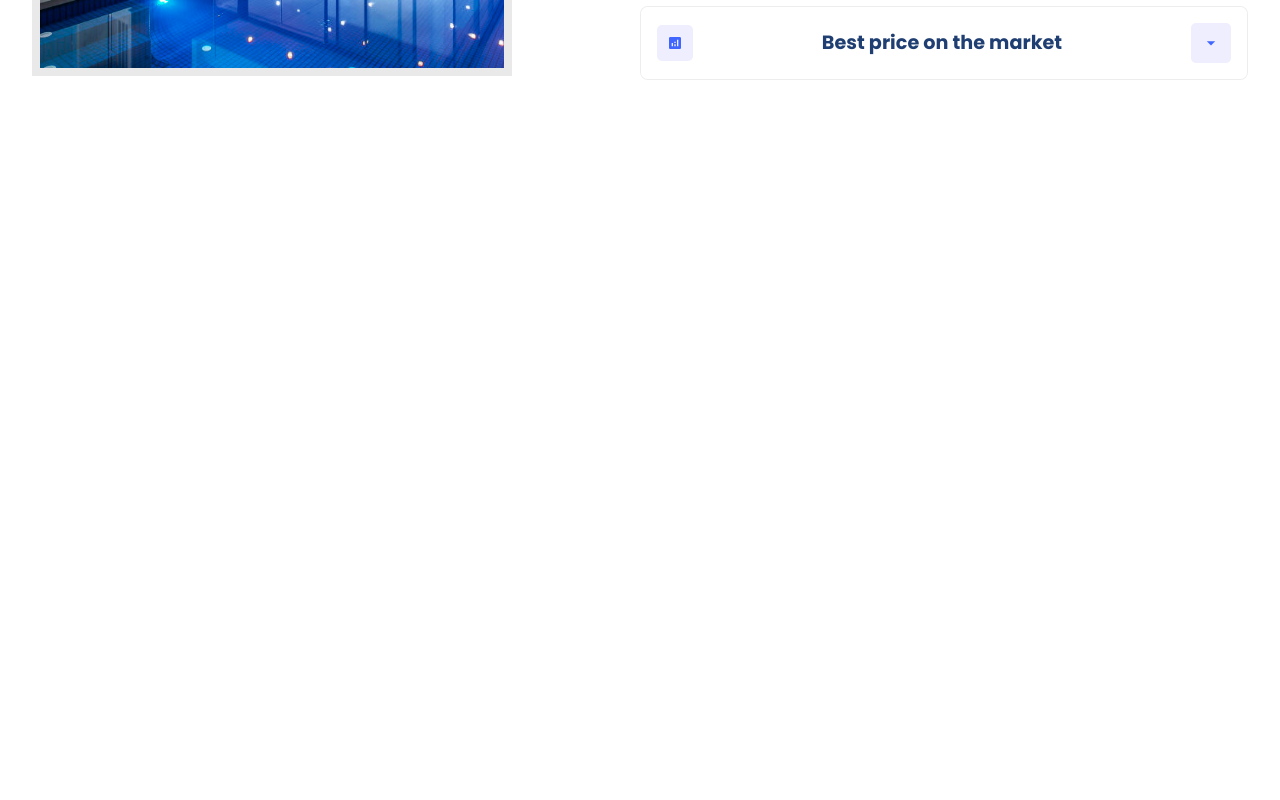
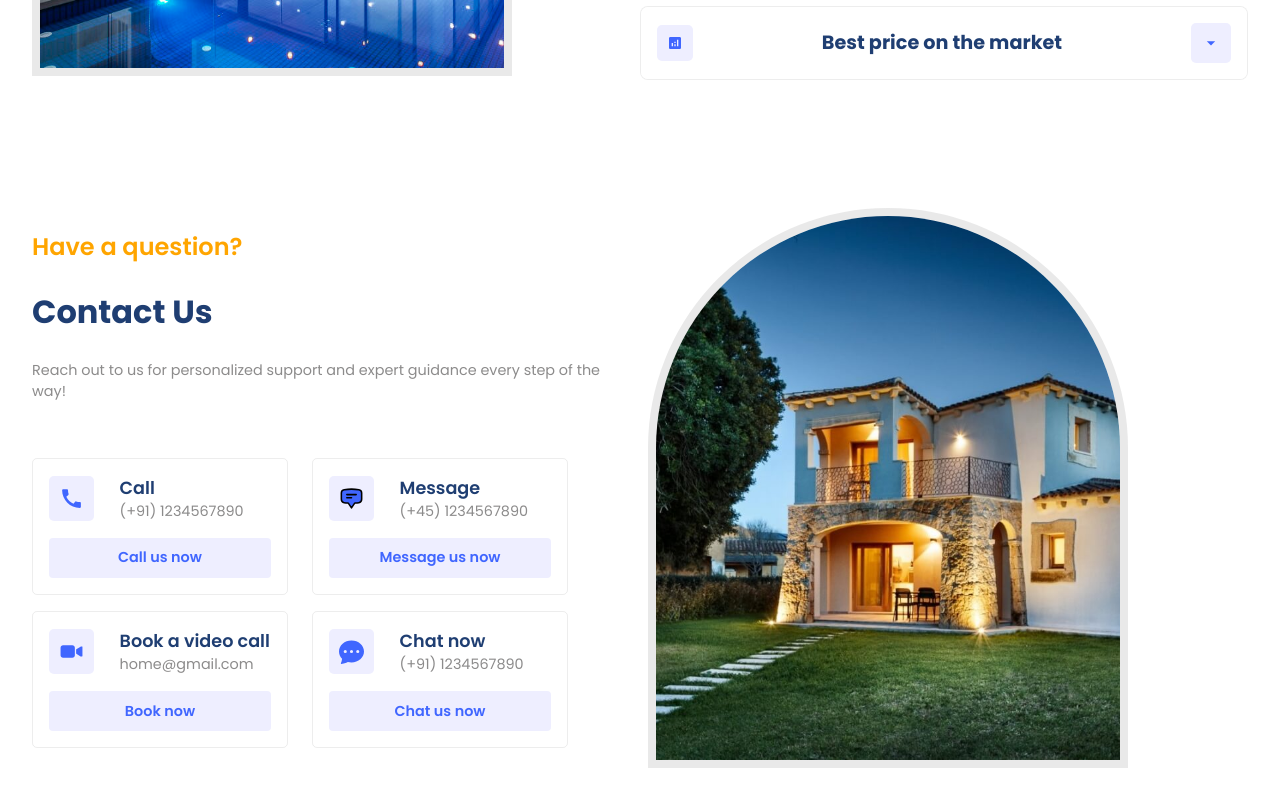
Before and after one commit to IssamKharbache/home-connect, a React (Vite) app in the folder client/: page / in a window 1280 px wide. Shown: the part 1998-2798 px from the top of the page. Before the commit the page ends 2130 px from the top, so only its background shows below. Built offline with nearby package versions, Linux system fonts and the light colour scheme.

Commit message:
making the contact us section

```diff
--- a/client/src/App.jsx
+++ b/client/src/App.jsx
@@ -4,6 +4,7 @@ import "./App.css";
 import Companies from "./components/companies/Companies";
 import Properties from "./components/properties/Properties";
 import Value from "./components/value/Value";
+import Contact from "./components/contact/Contact";
 
 function App() {
   return (
@@ -16,6 +17,7 @@ function App() {
       <Companies />
       <Properties />
       <Value />
+      <Contact />
     </div>
   );
 }
--- /dev/null
+++ b/client/src/components/contact/Contact.jsx
@@ -0,0 +1,99 @@
+import "./contact.css";
+//icons
+import { MdCall } from "react-icons/md";
+import { BsFillChatDotsFill } from "react-icons/bs";
+import { HiOutlineChatBubbleBottomCenterText } from "react-icons/hi2";
+import { IoIosVideocam } from "react-icons/io";
+const Contact = () => {
+  return (
+    <section className="c-wrapper">
+      <div className="paddings innerWidth flexCenter c-container">
+        {/* left side */}
+        <div className="flexColStart c-left">
+          {/*  */}
+          <span className="orangeText">Have a question?</span>
+          <span className="primaryText">Contact Us</span>
+          <span className="secondaryText">
+            Reach out to us for personalized support and expert guidance every
+            step of the way!
+          </span>
+          {/*  */}
+          <div className="flexColStart contact-modes">
+            {/* first row */}
+            <div className="flexStart row">
+              {/* call mode */}
+              <div className="flexColCenter mode">
+                {/*  */}
+                <div className="flexStart">
+                  <div className="flexCenter icon">
+                    <MdCall size={25} />
+                  </div>
+                  <div className="flexColStart detail">
+                    <span className="primaryText">Call</span>
+                    <span className="secondaryText">(+91) 1234567890</span>
+                  </div>
+                </div>
+                <div className="flexCenter button">Call us now</div>
+              </div>
+              {/* message mode*/}
+              <div className="flexColCenter mode">
+                <div className="flexStart">
+                  <div className="flexCenter icon">
+                    <HiOutlineChatBubbleBottomCenterText size={25} />
+                  </div>
+                  <div className="flexColStart detail">
+                    <span className="primaryText">Message </span>
+                    <span className="secondaryText">(+45) 1234567890</span>
+                  </div>
+                </div>
+                <div className="flexCenter button">Message us now</div>
+              </div>
+
+              {/*  */}
+            </div>
+            {/* second row */}
+            <div className="flexStart row">
+              {/* video mode */}
+              <div className="flexColCenter mode">
+                {/*  */}
+                <div className="flexStart">
+                  <div className="flexCenter icon">
+                    <IoIosVideocam size={25} />
+                  </div>
+                  <div className="flexColStart detail">
+                    <span className="primaryText">Book a video call</span>
+                    <span className="secondaryText">home@gmail.com</span>
+                  </div>
+                </div>
+                <div className="flexCenter button">Book now</div>
+              </div>
+              {/* chat mode*/}
+              <div className="flexColCenter mode">
+                {/*  */}
+                <div className="flexStart">
+                  <div className="flexCenter icon">
+                    <BsFillChatDotsFill size={25} />
+                  </div>
+                  <div className="flexColStart detail">
+                    <span className="primaryText">Chat now</span>
+                    <span className="secondaryText">(+91) 1234567890</span>
+                  </div>
+                </div>
+                <div className="flexCenter button">Chat us now</div>
+              </div>
+              {/*  */}
+            </div>
+          </div>
+        </div>
+        {/* right side */}
+        <div className="c-right">
+          <div className="image-container">
+            <img src="./contact.jpg" alt="contact image" />
+          </div>
+        </div>
+      </div>
+    </section>
+  );
+};
+
+export default Contact;
--- /dev/null
+++ b/client/src/components/contact/contact.css
@@ -0,0 +1,60 @@
+.c-container{
+    justify-content: space-between;
+}
+
+.c-container>div{
+    flex: 1;
+}
+.c-right{
+    width: 100%;
+}
+.c-right .image-container{
+    border: 8px solid rgb(232 232 232 / 93%);
+}
+
+.c-left{
+    gap: 1.5rem;
+}
+
+.contact-modes {
+    margin-top: 2rem;
+
+    gap: 1rem;
+}
+
+.contact-modes .row {
+    gap: 1.5rem;
+}
+
+.mode {
+    width: 16rem;
+    padding: 1rem;
+    border:0.8px solid rgba(128, 128, 128, 0.143);
+    border-radius: 5px;
+    gap: 1rem;
+    transition: all 200ms ease-in;
+}
+.mode .button {
+    width: 100%;
+    background: var(--lightBlue);
+    color: var(--blue);
+    font-size: .9rem;
+    font-weight: 600;
+}
+.mode >:nth-child(1){
+    width: 100%;
+    gap: 1.6rem;
+}
+.mode .detail .primaryText{
+    font-size: 1.1rem;
+    font-weight: 600;
+}
+.mode:hover{
+    scale: 1.02;
+    box-shadow: var(--shadow);
+}
+.mode .button:hover{
+    cursor: pointer;
+    background: var(--blue-gradient);
+    color: white;
+}
```
Also changed, not shown: client/public/contact.jpg.
